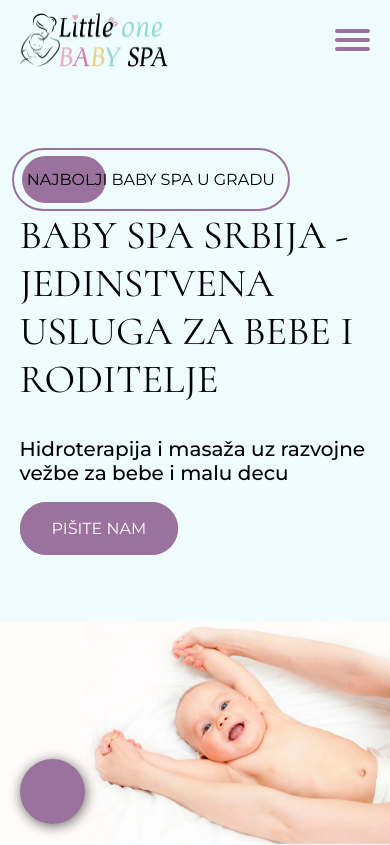
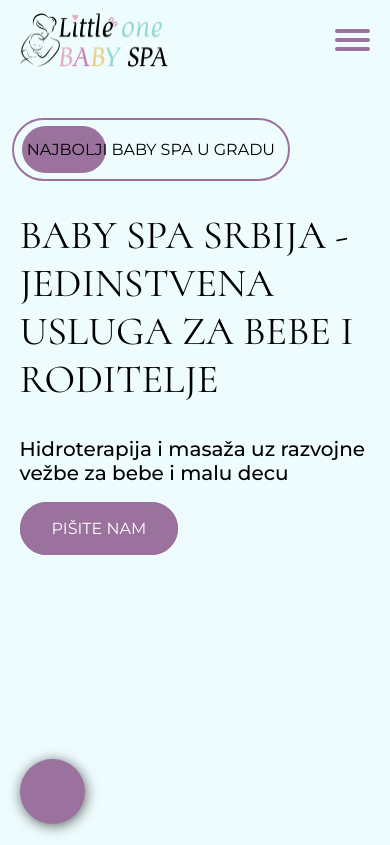
Before and after one commit to jimmyatv/myBabySpa, a React (Create React App) app: page / in a window 390 px wide. Shown: the top 845 px of the page. Built offline with nearby package versions, Linux system fonts and the light colour scheme; some icons are missing.

Commit message:
Image | DELETED

```diff
--- a/src/components/Header/Header.css
+++ b/src/components/Header/Header.css
@@ -81,6 +81,7 @@
 .working-hours>a>svg {
     font-size: 2rem;
     margin-left: 5px;
+    color: var(--primary);
     animation: zoomInOut 2s infinite;
 }
 
--- a/src/components/Hero/Hero.css
+++ b/src/components/Hero/Hero.css
@@ -87,6 +87,7 @@
         left: 3%;
         right: 0;
         z-index: 1;
+        margin: unset;
     }
 
 }
--- a/src/components/Hero/Hero.jsx
+++ b/src/components/Hero/Hero.jsx
@@ -2,7 +2,7 @@ import React from "react";
 import "./Hero.css";
 import Header from "../Header/Header";
 import { motion } from "framer-motion";
-import mainBaby from "../../assets/mainBaby.png";
+// import mainBaby from "../../assets/mainBaby.png";
 
 const Hero = () => {
   const transition = { type: "spring", duration: 3 };
@@ -28,7 +28,7 @@ const Hero = () => {
           <p>Hidroterapija i masaža uz razvojne vežbe za bebe i malu decu</p>
           <a className="btn" href="">Pišite nam</a>
         </div>
-        <img className="main-baby-photo" src={mainBaby} alt="" />
+        {/* <img className="main-baby-photo" src={mainBaby} alt="" /> */}
       </div>
     </div>
   );
```
